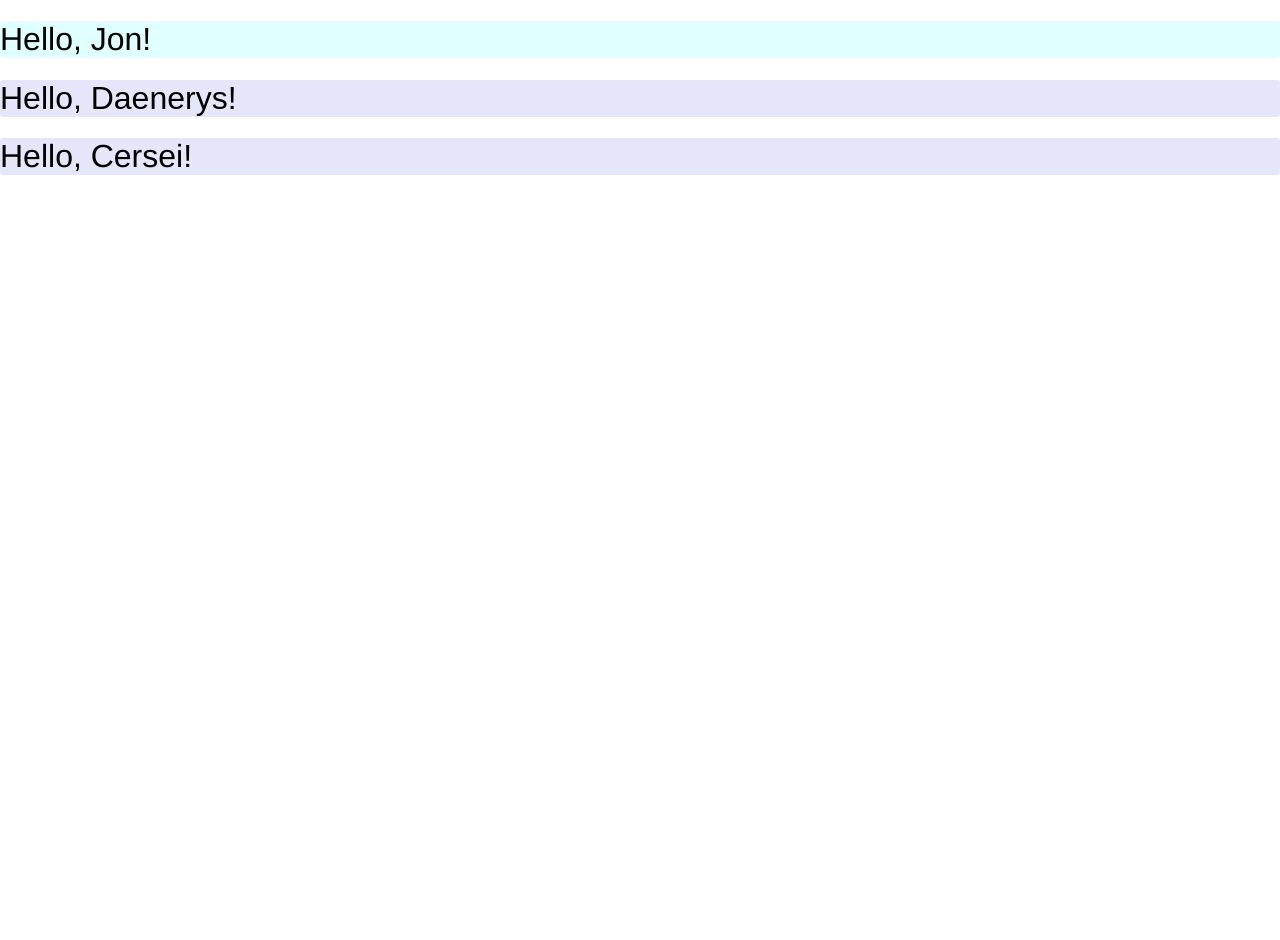
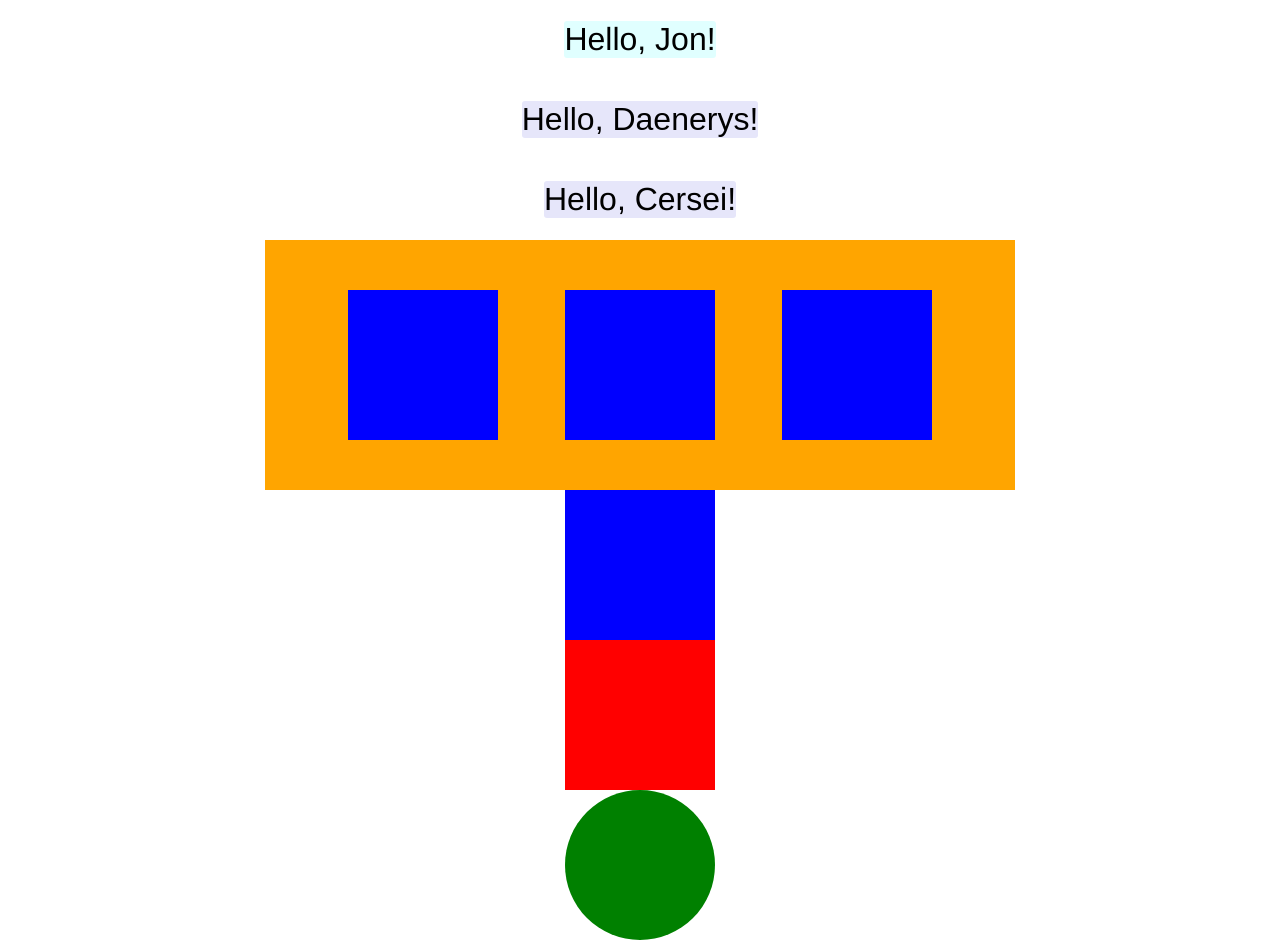
Before and after one commit to CodeCoreYVR/react-demo-june-2017, a React (Create React App) app: page / in a window 1280 px wide. Before the commit the page ends 800 px from the top, so only its background shows below. Built offline with nearby package versions, Linux system fonts and the light colour scheme.

Commit message:
Add Shape and OrangeBox components

```diff
--- a/src/components/App.js
+++ b/src/components/App.js
@@ -1,12 +1,24 @@
 import React from 'react';
 import Hello from './Hello';
+import Shape from './Shape';
+import OrangeBox from './OrangeBox';
 
 function App (props) {
+  const style = {
+    display: 'flex',
+    alignItems: 'center',
+    flexDirection: 'column'
+  };
+
   return (
-    <div className='App'>
+    <div className='App' style={style}>
       <Hello name='Jon' bgColor='LightCyan' />
       <Hello name='Daenerys' fontFamily='Papyrus' />
       <Hello name='Cersei' />
+      <OrangeBox />
+      <Shape />
+      <Shape bgColor='Red' />
+      <Shape bgColor='Green' type='circle' />
     </div>
   );
 }
--- /dev/null
+++ b/src/components/OrangeBox.js
@@ -0,0 +1,22 @@
+import React from 'react';
+import Shape from './Shape';
+
+function OrangeBox (props) {
+  const style = {
+    display: 'flex',
+    backgroundColor: 'Orange',
+    padding: '50px 50px',
+    width: `${3 * 150 + 4 * 50}px`,
+    justifyContent: 'space-around'
+  };
+
+  return (
+    <div className='OrangeBox' style={style}>
+      <Shape />
+      <Shape />
+      <Shape />
+    </div>
+  )
+}
+
+export default OrangeBox;
--- /dev/null
+++ b/src/components/Shape.js
@@ -0,0 +1,18 @@
+import React from 'react';
+
+function Shape (props) {
+  const {bgColor = 'Blue', type = 'square'} = props;
+
+  const style = {
+    borderRadius: type === 'circle' ? '99999999px' : '0px',
+    width: '150px',
+    height: '150px',
+    backgroundColor: bgColor
+  }
+
+  return (
+    <div className='Shape' style={style} />
+  );
+}
+
+export default Shape;
```
